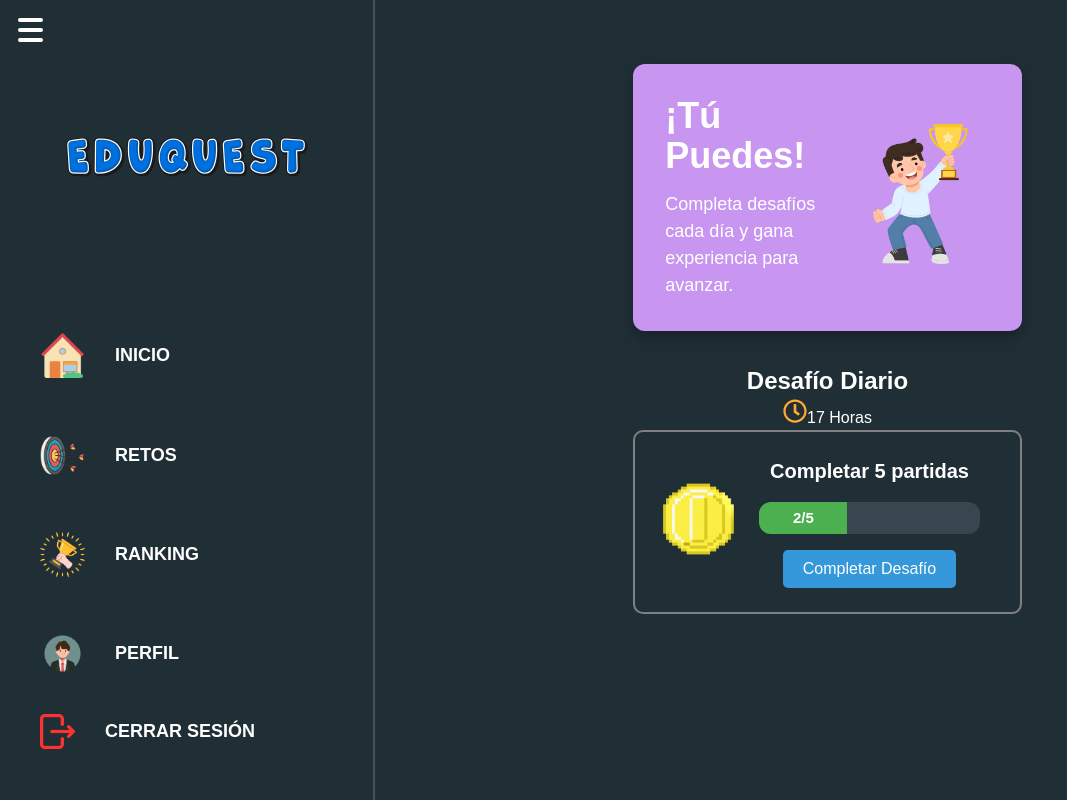
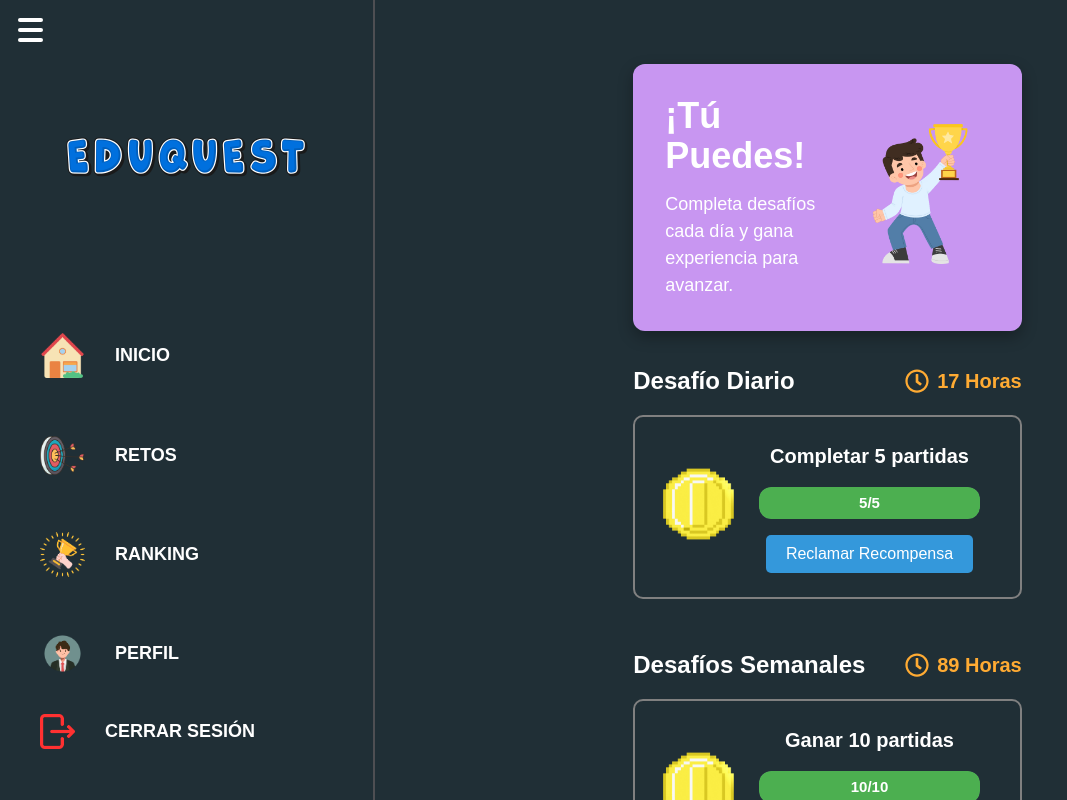
Before and after one commit to ramadearbol/Eduquest, a React (Vite) app in the folder frontend/: page /home/retos in a window 1280 px wide. Shown: the whole page, without its empty margins (0-1067 px from the left). Built offline with nearby package versions, Linux system fonts and the light colour scheme.

Commit message:
Retos Terminado

```diff
--- a/frontend/src/pages/Retos.jsx
+++ b/frontend/src/pages/Retos.jsx
@@ -2,37 +2,62 @@ import React, { useEffect, useState } from "react";
 import "../styles/Retos.css";
 import { FaRegClock } from 'react-icons/fa';
 import iconoMan from '../assets/Man.png';
-import gifMoneda from '../assets/Moneda.gif'; // Asegúrate de tener este gif en tu proyecto
+import gifMoneda from '../assets/Moneda.gif';
 
 const desafiosDiarios = [
-  { id: 1, descripcion: "Completar 5 partidas", exp: 100, progreso: 2, total: 5 },
+  { id: 1, descripcion: "Completar 5 partidas", exp: 100, progreso: 5, total: 5 },
+];
+
+const desafiosSemanalesInicial = [
+  { id: 1, descripcion: "Ganar 10 partidas", exp: 300, progreso: 10, total: 10 },
+  { id: 2, descripcion: "Jugar durante 2 horas", exp: 200, progreso: 1, total: 2 },
+  { id: 3, descripcion: "Invitar a 2 amigos", exp: 150, progreso: 0, total: 2 },
 ];
 
 function Retos() {
   const [timeRemainingDaily, setTimeRemainingDaily] = useState(0);
+  const [timeRemainingWeekly, setTimeRemainingWeekly] = useState(0);
   const [dailyCompleted, setDailyCompleted] = useState(false);
+  const [completedWeekly, setCompletedWeekly] = useState([]);
 
   useEffect(() => {
-    const intervalDaily = setInterval(() => {
+    const updateTime = () => {
       const now = new Date();
-      const resetTime = new Date(now.getFullYear(), now.getMonth(), now.getDate() + 1);
-      const diff = resetTime - now;
-      setTimeRemainingDaily(diff);
-    }, 1000);
 
-    return () => clearInterval(intervalDaily);
+      const resetDaily = new Date(now.getFullYear(), now.getMonth(), now.getDate() + 1);
+      const dayOfWeek = now.getDay();
+      const daysUntilSunday = 7 - dayOfWeek;
+      const resetWeekly = new Date(now.getFullYear(), now.getMonth(), now.getDate() + daysUntilSunday);
+      resetWeekly.setHours(23, 59, 59, 999);
+
+      setTimeRemainingDaily(resetDaily - now);
+      setTimeRemainingWeekly(resetWeekly - now);
+    };
+
+    const interval = setInterval(updateTime, 1000);
+    updateTime();
+
+    return () => clearInterval(interval);
   }, []);
 
-  const handleCompleteDaily = () => {
+  const handleClaimDailyReward = () => {
     setDailyCompleted(true);
     alert("¡Desafío Diario Completado! Ganaste EXP.");
   };
 
+  const handleClaimWeeklyReward = (id) => {
+    setCompletedWeekly(prev => [...prev, id]);
+    alert("¡Desafío Semanal Completado! Ganaste EXP.");
+  };
+
+  const formatTime = (ms) => {
+    const totalHours = Math.floor(ms / (1000 * 60 * 60));
+    return `${totalHours} Horas`;
+  };
+
   const daily = desafiosDiarios[0];
-  const progreso = daily.progreso;
-  const total = daily.total;
-  const porcentaje = Math.min(100, Math.round((progreso / total) * 100));
-  const horasRestantes = Math.floor(timeRemainingDaily / (1000 * 60 * 60));
+  const porcentajeDiario = Math.min(100, Math.round((daily.progreso / daily.total) * 100));
+  const progresoCompleto = daily.progreso >= daily.total;
 
   return (
     <div className="retos-container">
@@ -46,12 +71,13 @@ function Retos() {
         </div>
       </div>
 
+      {/* DESAFÍO DIARIO */}
       <div className="contenido-retos">
         <div className="daily-header">
-          <h2>Desafío Diario</h2>
+          <h2 className="daily-title">Desafío Diario</h2>
           <div className="time-remaining">
             <FaRegClock color="#FFAB33" size={24} />
-            <span>{horasRestantes} Horas</span>
+            <span className="hora-texto">{formatTime(timeRemainingDaily)}</span>
           </div>
         </div>
 
@@ -59,7 +85,7 @@ function Retos() {
           {!dailyCompleted ? (
             <div className="reto-daily-box">
               <div className="reto-daily-video">
-                <img src={gifMoneda} alt="Moneda" style={{ width: '80px', height: 'auto' }} />
+                <img src={gifMoneda} alt="Moneda" />
               </div>
               <div className="reto-daily-text">
                 <p><strong>{daily.descripcion}</strong></p>
@@ -67,22 +93,70 @@ function Retos() {
                   <div className="progress-bar-background">
                     <div
                       className="progress-bar-fill"
-                      style={{ width: `${porcentaje}%` }}
-                    >
-                      <span>{progreso}/{total}</span>
-                    </div>
+                      style={{ width: `${porcentajeDiario}%` }}
+                    ></div>
+                    <span>{daily.progreso}/{daily.total}</span>
                   </div>
                 </div>
-                <button onClick={handleCompleteDaily}>Completar Desafío</button>
+                {progresoCompleto && (
+                  <button onClick={handleClaimDailyReward}>Reclamar Recompensa</button>
+                )}
               </div>
             </div>
           ) : (
             <div className="reto-completado">
               <p>¡Has completado el desafío de hoy!</p>
-              <button>Reclamar Recompensa</button>
             </div>
           )}
         </div>
+
+        {/* DESAFÍOS SEMANALES */}
+        <div className="daily-header">
+          <h2 className="daily-title">Desafíos Semanales</h2>
+          <div className="time-remaining">
+            <FaRegClock color="#FFAB33" size={24} />
+            <span className="hora-texto">{formatTime(timeRemainingWeekly)}</span>
+          </div>
+        </div>
+
+        {desafiosSemanalesInicial.map((desafio) => {
+          const porcentaje = Math.min(100, Math.round((desafio.progreso / desafio.total) * 100));
+          const completado = desafio.progreso >= desafio.total;
+          const yaReclamado = completedWeekly.includes(desafio.id);
+
+          return (
+            <div className="daily-container" key={desafio.id}>
+              {!yaReclamado ? (
+                <div className="reto-daily-box">
+                  <div className="reto-daily-video">
+                    <img src={gifMoneda} alt="Moneda" />
+                  </div>
+                  <div className="reto-daily-text">
+                    <p><strong>{desafio.descripcion}</strong></p>
+                    <div className="progress-bar-wrapper">
+                      <div className="progress-bar-background">
+                        <div
+                          className="progress-bar-fill"
+                          style={{ width: `${porcentaje}%` }}
+                        ></div>
+                        <span>{desafio.progreso}/{desafio.total}</span>
+                      </div>
+                    </div>
+                    {completado && (
+                      <button onClick={() => handleClaimWeeklyReward(desafio.id)}>
+                        Reclamar Recompensa
+                      </button>
+                    )}
+                  </div>
+                </div>
+              ) : (
+                <div className="reto-completado">
+                  <p>¡Has completado el desafío semanal!</p>
+                </div>
+              )}
+            </div>
+          );
+        })}
       </div>
     </div>
   );
--- a/frontend/src/styles/Retos.css
+++ b/frontend/src/styles/Retos.css
@@ -46,6 +46,30 @@
 }
 
 /* HEADER DEL DIARIO */
+.daily-header {
+  display: flex;
+  justify-content: space-between;
+  align-items: center;
+  margin-bottom: 1rem;
+}
+
+.daily-title {
+  font-size: 24px;
+}
+
+.time-remaining {
+  display: flex;
+  align-items: center;
+  gap: 0.5rem;
+}
+
+.hora-texto {
+  font-size: 20px;
+  color: #FFAB33;
+  font-weight: bold;
+}
+
+/* DESAFÍO */
 .daily-container {
   margin-bottom: 3rem;
   padding: 1.5rem;
@@ -60,7 +84,15 @@
   align-items: center;
 }
 
-/* TEXTO DEL DESAFÍO */
+/* VIDEO */
+.reto-daily-video img {
+  width: 80px;
+  height: auto;
+  border-radius: 10px;
+  margin-right: 20px;
+}
+
+/* TEXTO */
 .reto-daily-text {
   flex: 1;
   color: white;
@@ -73,17 +105,10 @@
   margin-bottom: 1rem;
 }
 
-/* VIDEO O GIF DEL DESAFÍO */
-.reto-daily-video img {
-  width: 80px;
-  height: auto;
-  border-radius: 10px;
-  margin-right: 20px;
-}
-
-/* BARRA DE PROGRESO PERSONALIZADA */
+/* BARRA DE PROGRESO */
 .progress-bar-wrapper {
   margin-bottom: 1rem;
+  position: relative;
 }
 
 .progress-bar-background {
@@ -98,19 +123,23 @@
 .progress-bar-fill {
   background-color: #4CAF50;
   height: 100%;
-  display: flex;
-  align-items: center;
-  justify-content: center;
+  position: absolute;
+  top: 0;
+  left: 0;
+  z-index: 1;
+  border-radius: 12px;
+  transition: width 0.4s ease-in-out;
+}
+
+.progress-bar-background span {
+  position: relative;
+  z-index: 2;
+  display: block;
+  text-align: center;
+  line-height: 32px;
   font-size: 15px;
   font-weight: bold;
   color: white;
-  transition: width 0.4s ease-in-out;
-}
-
-.progress-bar-fill span {
-  color: white;
-  font-weight: bold;
-  font-size: 15px;
 }
 
 /* BOTÓN */
```
